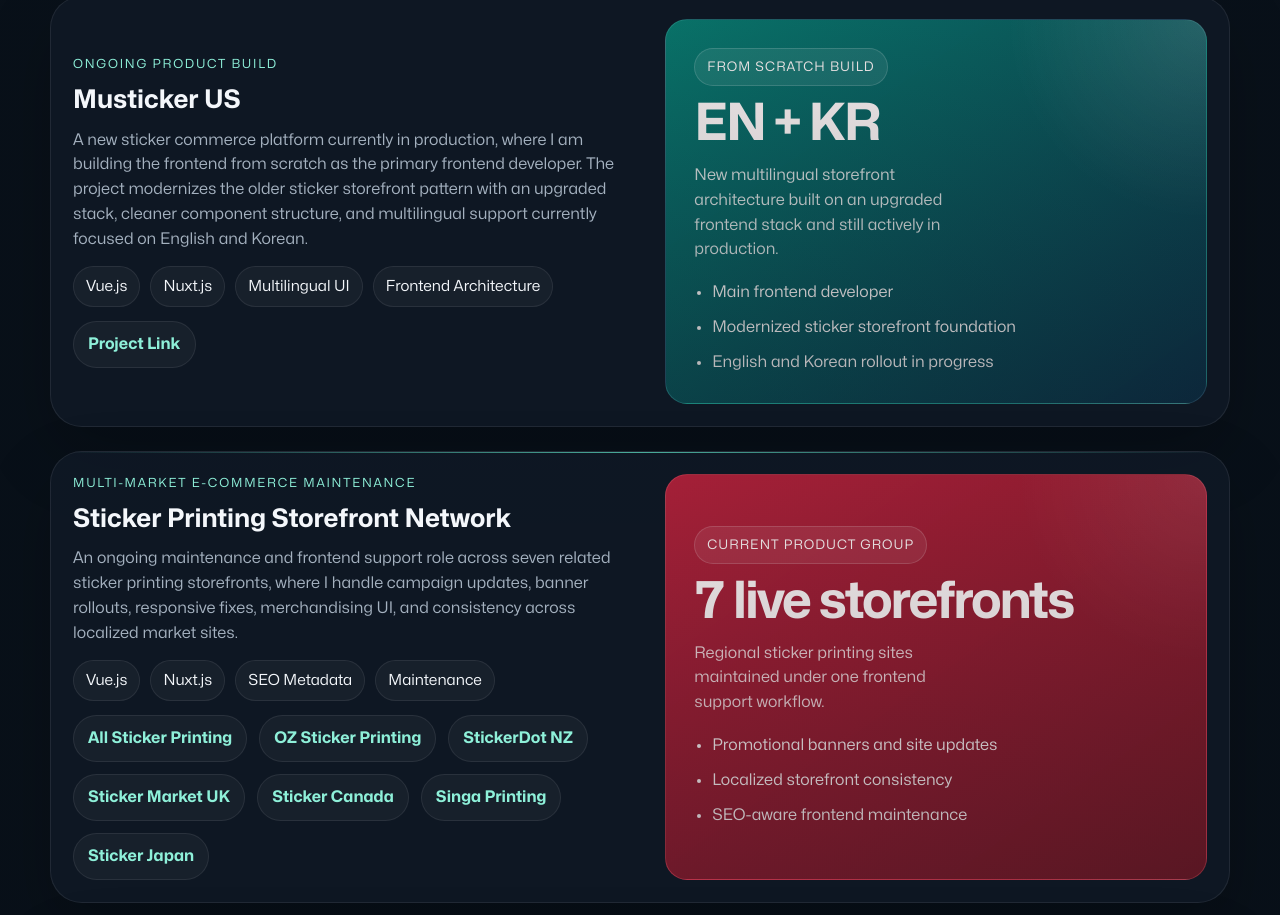
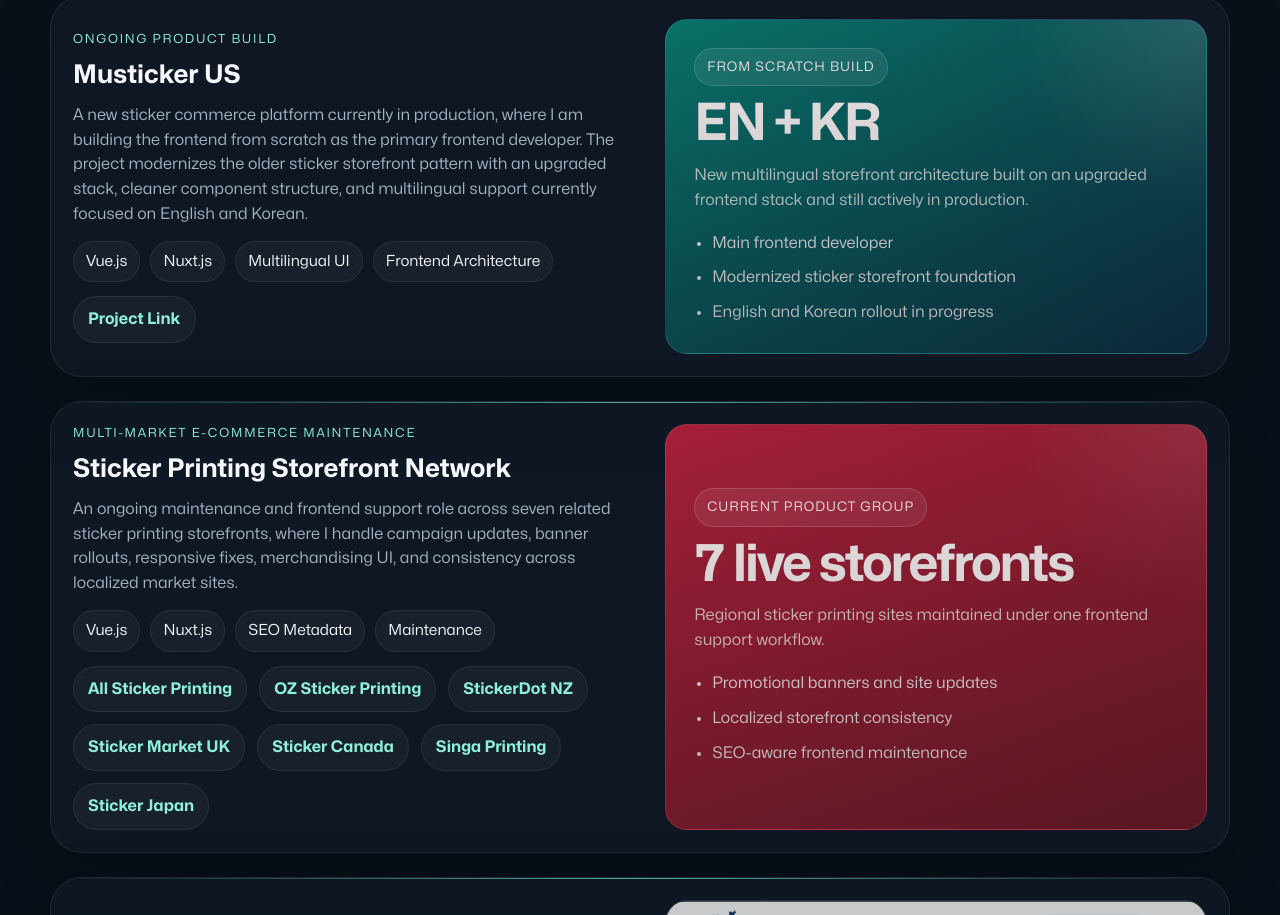
Before and after one commit to kentlevi/kent-levi-cadungog-portfolio, a website: page index.html in a window 1280 px wide. Shown: the part 2836-3751 px from the top of the page. Drawn offline with Linux system fonts and the light colour scheme.

Commit message:
More changes

```diff
--- a/style.scss
+++ b/style.scss
@@ -760,7 +760,6 @@
 
 .work-summary p {
   margin: 0;
-  max-width: 28ch;
   color: rgba(255, 247, 247, 0.84);
 }
 
```
Also changed, not shown: style.css, 1 other file.
